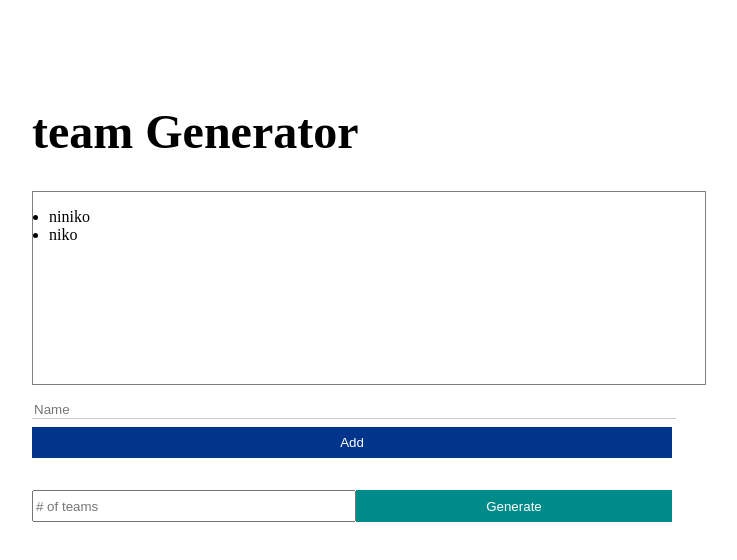
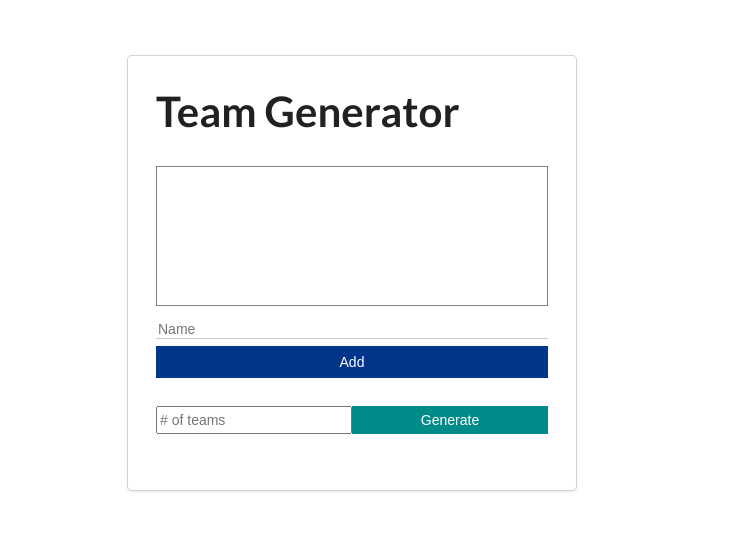
Before and after one commit to nina-razmadze/TeamGenerator, an Angular app: page / in a window 1280 px wide. Shown: the top 560 px of the page, without its empty margins (288-1025 px from the left). Built offline with nearby package versions, Linux system fonts and the light colour scheme.

Commit message:
changeFonts

```diff
--- a/package.json
+++ b/package.json
@@ -19,6 +19,7 @@
     "@angular/platform-browser-dynamic": "^16.2.0",
     "@angular/router": "^16.2.0",
     "rxjs": "~7.8.0",
+    "semantic-ui-css": "^2.5.0",
     "tslib": "^2.3.0",
     "zone.js": "~0.13.0"
   },
--- a/src/app/app.component.css
+++ b/src/app/app.component.css
@@ -60,3 +60,8 @@
 .error-msg {
   color: red;
 }
+li {
+  list-style: none;
+  font-size: 1.25rem;
+  margin-bottom: 0.5rem;
+}
--- a/src/app/app.component.html
+++ b/src/app/app.component.html
@@ -1,9 +1,9 @@
 <div class="container">
-  <div>
-    <h1>team Generator</h1>
+  <div class="ui card">
+    <h1>Team Generator</h1>
     <ul class="list">
-      <li>niniko</li>
-      <li>niko</li>
+      <li></li>
+      <li></li>
     </ul>
     <div class="add-members-container">
       <input type="text" placeholder="Name" />
--- a/src/styles.css
+++ b/src/styles.css
@@ -1 +1 @@
-/* You can add global styles to this file, and also import other style files */
+@import "semantic-ui-css/semantic.css";
```
Also changed, not shown: 1 other file (tests, documents, lock files or other folders).
